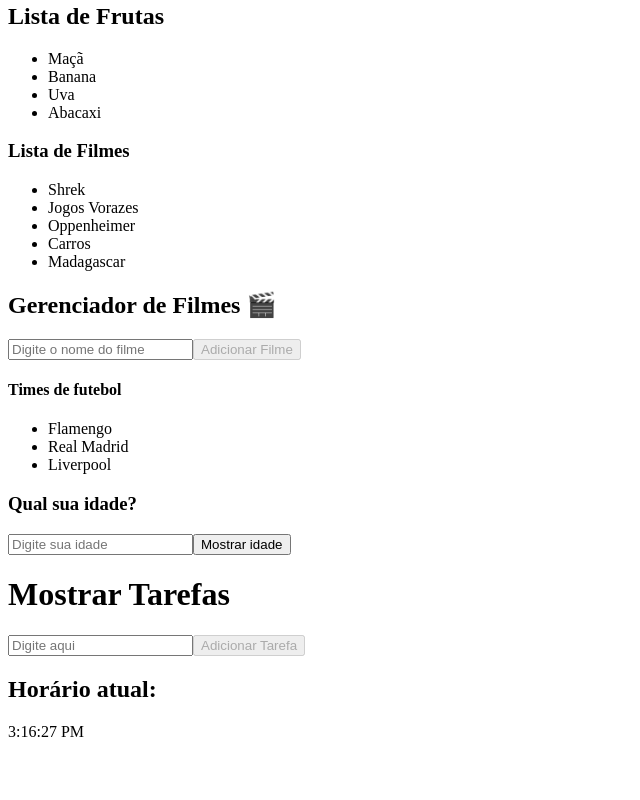
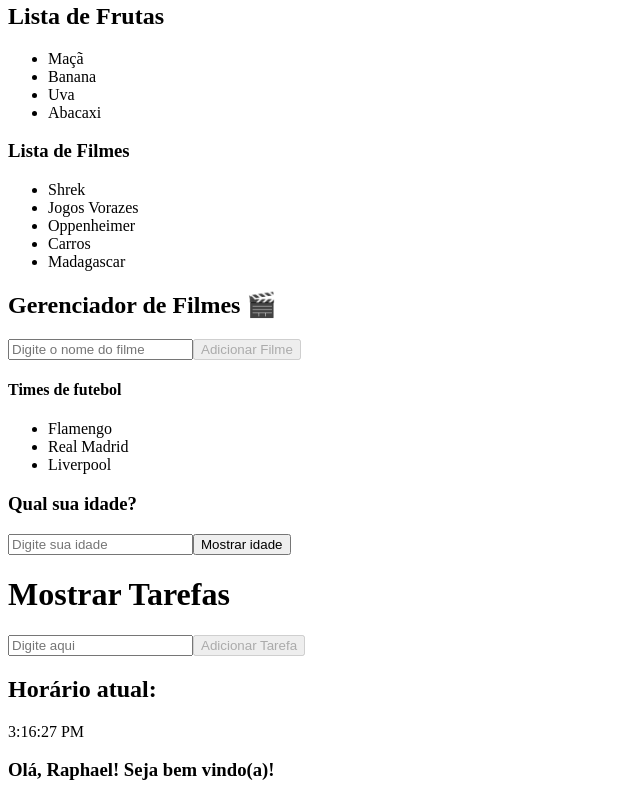
Before and after one commit to RaphaelMondego/react-doc, a React (Vite) app: page / in a window 1280 px wide. Shown: the part 703-1503 px from the top of the page, without its empty margins (0-640 px from the left). Before the commit the page ends 1460 px from the top, so only its background shows below. Built offline with nearby package versions, Linux system fonts and the light colour scheme.

Commit message:
Props - Componentes Pai > Filho

```diff
--- a/src/App.jsx
+++ b/src/App.jsx
@@ -19,6 +19,7 @@ import Relogio from "./components/Relogio";
 import MensagemTemporaria from "./components/MensagemTemporaria";
 import BotaoVisivel from "./components/BotaoVisivel";
 import Alerta from "./components/Alerta";
+import Saudacao from "./components/Saudacao";
 
 function App(){
   return(
@@ -44,6 +45,7 @@ function App(){
       <MensagemTemporaria />
       <BotaoVisivel />
       <Alerta />
+      <Saudacao nome = "Raphael"/>
     </div>
   );
 }
--- /dev/null
+++ b/src/components/Saudacao.jsx
@@ -0,0 +1,5 @@
+function Saudacao(props){
+    return <h3>Olá, {props.nome}! Seja bem vindo(a)!</h3>
+}
+
+export default Saudacao;
```
